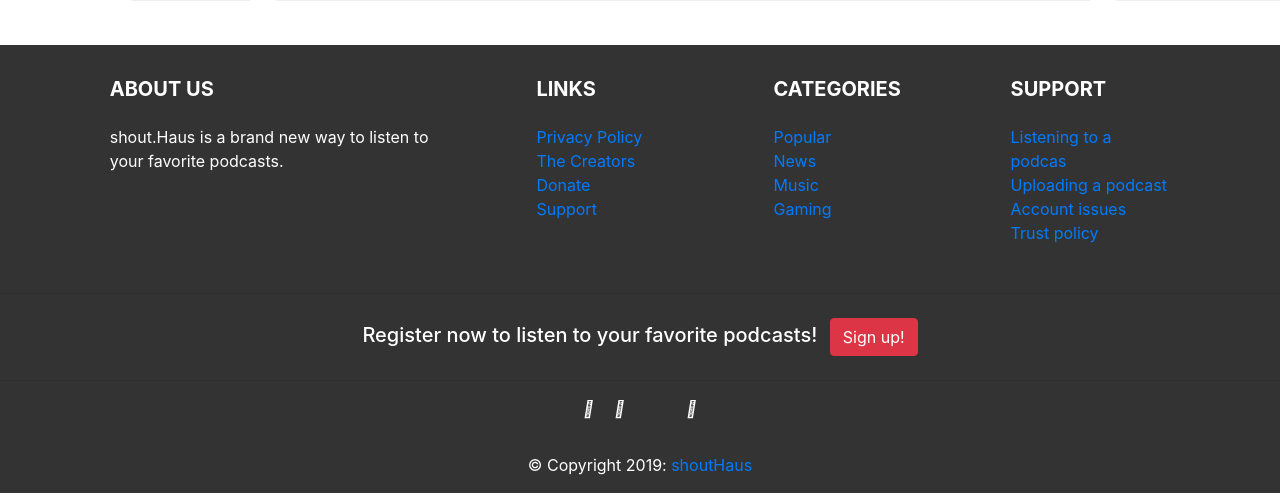
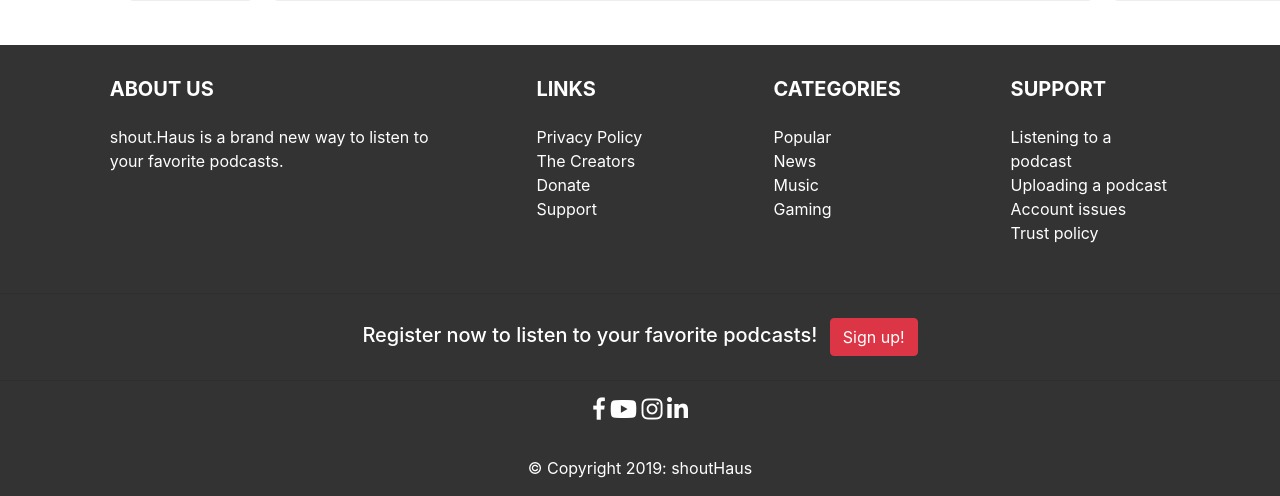
Before and after one commit to jpool4/CIS475Project1, a PHP site: page / in a window 1280 px wide; the page is wider, and only the part inside the window is pictured. Shown: the part 1287-1783 px from the top of that part. Run offline with PHP 8.4, Linux system fonts and the light colour scheme; some libraries are stand-ins or nearby versions.

Commit message:
added social media buttons and changed link color

```diff
--- a/index.html
+++ b/index.html
@@ -3,6 +3,8 @@
 	<meta charset="utf-8">
 <meta name="viewport" content="width=device-width, initial-scale=1, shrink-to-fit=no">
 <title>shoutHaus - A new way to  listen</title>
+<link rel="stylesheet" href="https://use.fontawesome.com/releases/v5.8.2/css/all.css">
+<link rel="stylesheet" href="https://cdnjs.cloudflare.com/ajax/libs/font-awesome/4.7.0/css/font-awesome.min.css">
 <link rel="stylesheet" href="https://stackpath.bootstrapcdn.com/bootstrap/4.3.1/css/bootstrap.min.css">
 <link rel="stylesheet" href="https://maxcdn.bootstrapcdn.com/font-awesome/4.7.0/css/font-awesome.min.css">
 <link rel="stylesheet" href="css/owl.theme.default.min.css">
@@ -247,8 +249,10 @@
 				 <h2>Welcome Guest</h2>
 				</div>
 
+				<!--venmo button -->
+				<div class="addthis_tipjar_inline"></div>
 
-				<div class="addthis_tipjar_inline"></div>
+				<!-- Login -->
                 <div class="login">
 
                     <!-- Login Button-->
@@ -381,12 +385,15 @@
 
         <ul class="list-unstyled">
           <li>
+		  <!-- privacy policy -->
             <a href="privacy&terms.html">Privacy Policy</a>
           </li>
           <li>
+		  <!-- creators page -->
             <a href="team.html">The Creators</a>
           </li>
           <li>
+		  <!-- venmo link -->
             <a href="https://m.addthis.com/live/redirect/?url=https%3A%2F%2Fvenmo.com%2F%3Ftxn%3Dpay%26audience%3Dfriends%26recipients%3Dyourboytony&uid=5cd4658a47cd6ab0&pub=ra-5cd09eba2c50f938&rev=v8.4.4-wp&per=undefined&pco=tjin-1.0">Donate</a>
           </li>
           <li>
@@ -433,7 +440,7 @@
 
         <ul class="list-unstyled">
           <li>
-            <a href="#!">Listening to a podcas</a>
+            <a href="#!">Listening to a podcast</a>
           </li>
           <li>
             <a href="#!">Uploading a podcast</a>
@@ -472,31 +479,10 @@
 
   <!-- Social buttons -->
   <ul class="list-unstyled list-inline text-center">
-    <li class="list-inline-item">
-      <a class="btn-floating btn-fb mx-1">
-        <i class="fab fa-facebook-f"> </i>
-      </a>
-    </li>
-    <li class="list-inline-item">
-      <a class="btn-floating btn-tw mx-1">
-        <i class="fab fa-twitter"> </i>
-      </a>
-    </li>
-    <li class="list-inline-item">
-      <a class="btn-floating btn-gplus mx-1">
-        <i class="fab fa-google-plus-g"> </i>
-      </a>
-    </li>
-    <li class="list-inline-item">
-      <a class="btn-floating btn-li mx-1">
-        <i class="fab fa-linkedin-in"> </i>
-      </a>
-    </li>
-    <li class="list-inline-item">
-      <a class="btn-floating btn-dribbble mx-1">
-        <i class="fab fa-dribbble"> </i>
-      </a>
-    </li>
+    <a href="#"><i class="fa fa-facebook-f" style="font-size:24px"></i></a>
+	<a href="#"><i class="fab fa-youtube" style="font-size:24px"></i></a>
+	<a href="#"><i class="fab fa-instagram" style="font-size:24px"></i></a>
+	<a href="#"><i class="fab fa-linkedin-in" style="font-size:24px"></i></a>
   </ul>
   <!-- Social buttons -->
 
--- a/styles.css
+++ b/styles.css
@@ -551,3 +551,12 @@ span.psw {
   from {transform: scale(0)}
   to {transform: scale(1)}
 }
+
+
+
+
+
+/* Social Media Footer */
+a {
+  color: #FFF;
+}
```
